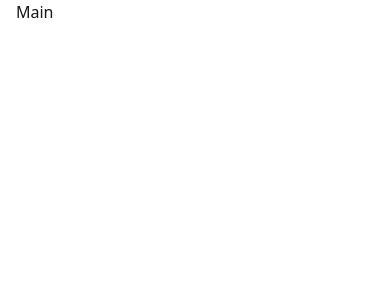
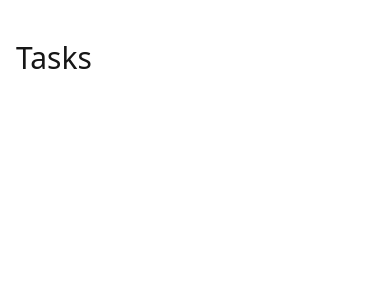
Before and after one commit to mohammadfallah7/react-todo-app, a React (Vite) app: page / in a window 390 px wide. Shown: the top 300 px of the page. Built offline with nearby package versions, Linux system fonts and the light colour scheme.

Commit message:
create task view and implement task title

```diff
--- a/src/App.tsx
+++ b/src/App.tsx
@@ -1,5 +1,6 @@
 import { useState } from "react";
 import SideBar from "./components/SideBar";
+import TaskView from "./components/TaskView";
 
 const App = () => {
   const [selectedCategory, setSelectedCategory] = useState<string>("");
@@ -12,7 +13,9 @@ const App = () => {
           onSelectCategory={(category) => setSelectedCategory(category)}
         />
       </div>
-      <div className="col-span-6 sm:col-span-5">Main</div>
+      <div className="col-span-6 sm:col-span-5 sm:pl-24">
+        <TaskView selectedCategory={selectedCategory} />
+      </div>
     </div>
   );
 };
--- a/src/components/SideBar.tsx
+++ b/src/components/SideBar.tsx
@@ -6,7 +6,7 @@ interface Props {
 const SideBar = ({ selectedCategory, onSelectCategory }: Props) => {
   return (
     <ul
-      className="menu menu-md lg:menu-lg mt-10"
+      className="menu menu-md lg:menu-lg mt-36"
       onClick={(event) =>
         onSelectCategory((event.target as HTMLLinkElement).textContent || "")
       }
--- /dev/null
+++ b/src/components/TaskTitle.tsx
@@ -0,0 +1,9 @@
+interface Props {
+  selectedCategory: string;
+}
+
+const TaskTitle = ({ selectedCategory = "All" }: Props) => {
+  return <h1 className="text-3xl mt-10">{selectedCategory} Tasks</h1>;
+};
+
+export default TaskTitle;
--- /dev/null
+++ b/src/components/TaskView.tsx
@@ -0,0 +1,15 @@
+import TaskTitle from "./TaskTitle";
+
+interface Props {
+  selectedCategory: string;
+}
+
+const TaskView = ({ selectedCategory }: Props) => {
+  return (
+    <>
+      <TaskTitle selectedCategory={selectedCategory} />
+    </>
+  );
+};
+
+export default TaskView;
```
